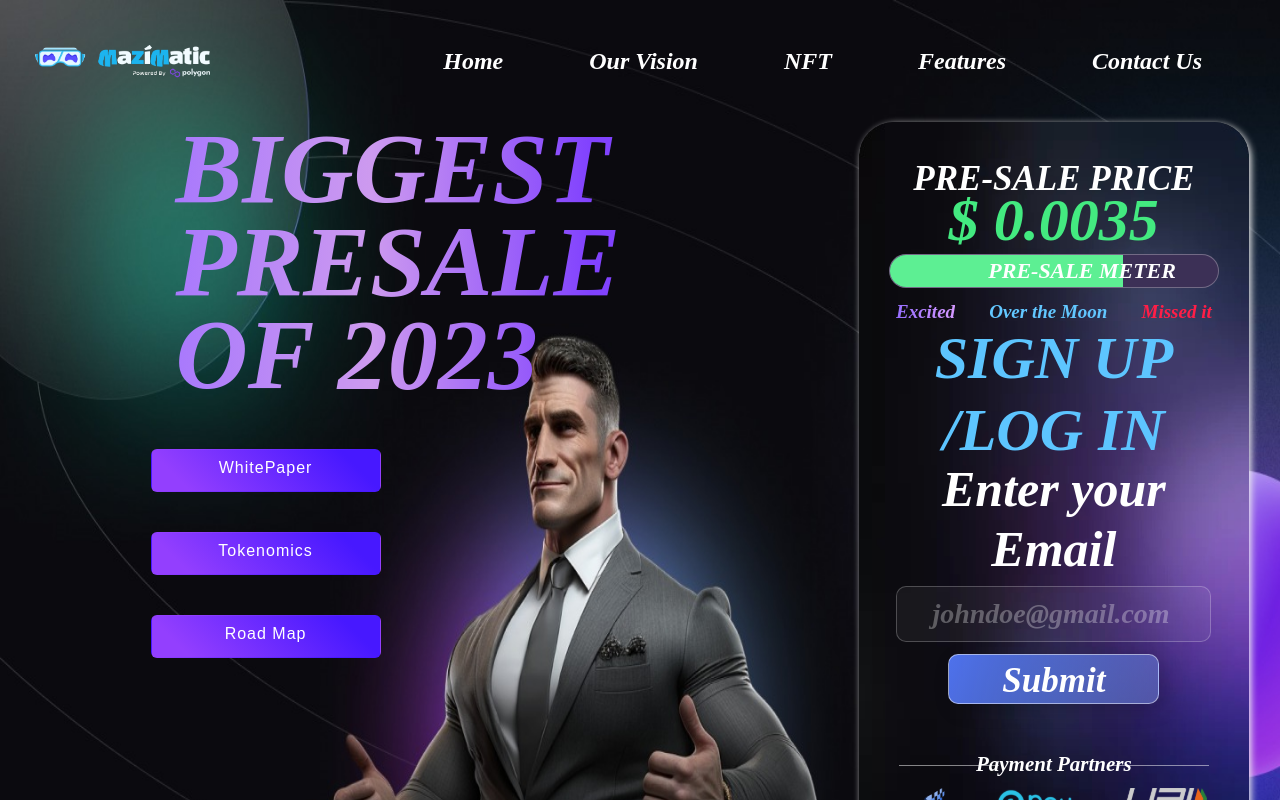
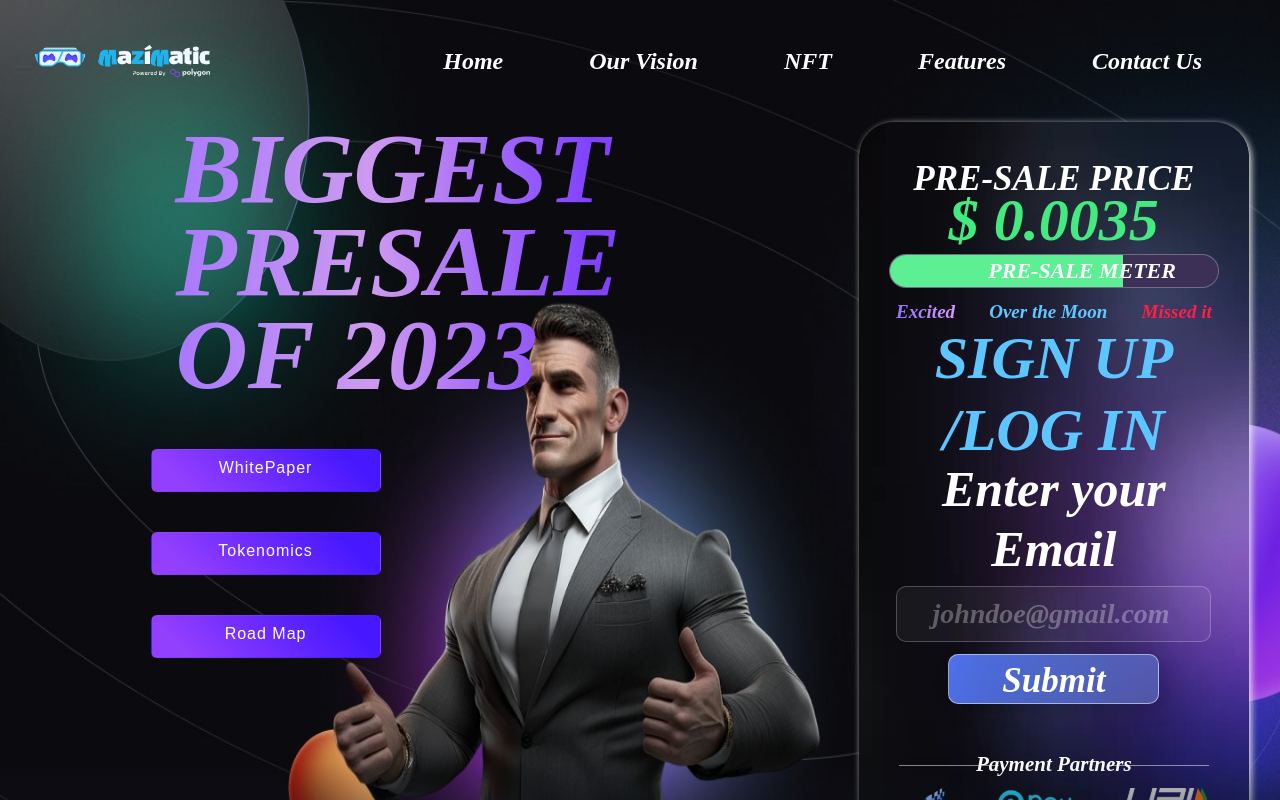
Before and after one commit to sunilgupta4417/mazimatic-frontend, a React (Create React App) app: page / in a window 1280 px wide. Shown: the top 800 px of the page. Built offline with nearby package versions, Linux system fonts and the light colour scheme; a web font is replaced by a local one.

Commit message:
Removed pending

```diff
--- a/src/pages/Home.jsx
+++ b/src/pages/Home.jsx
@@ -50,7 +50,7 @@ export default function Home() {
           id="toolBox"
           style={{
             fontFamily: '"Alumni Sans", sans-serif',
-            paddingBottom: 150,
+
           }}
         >
           <HomeNavBar />
```
